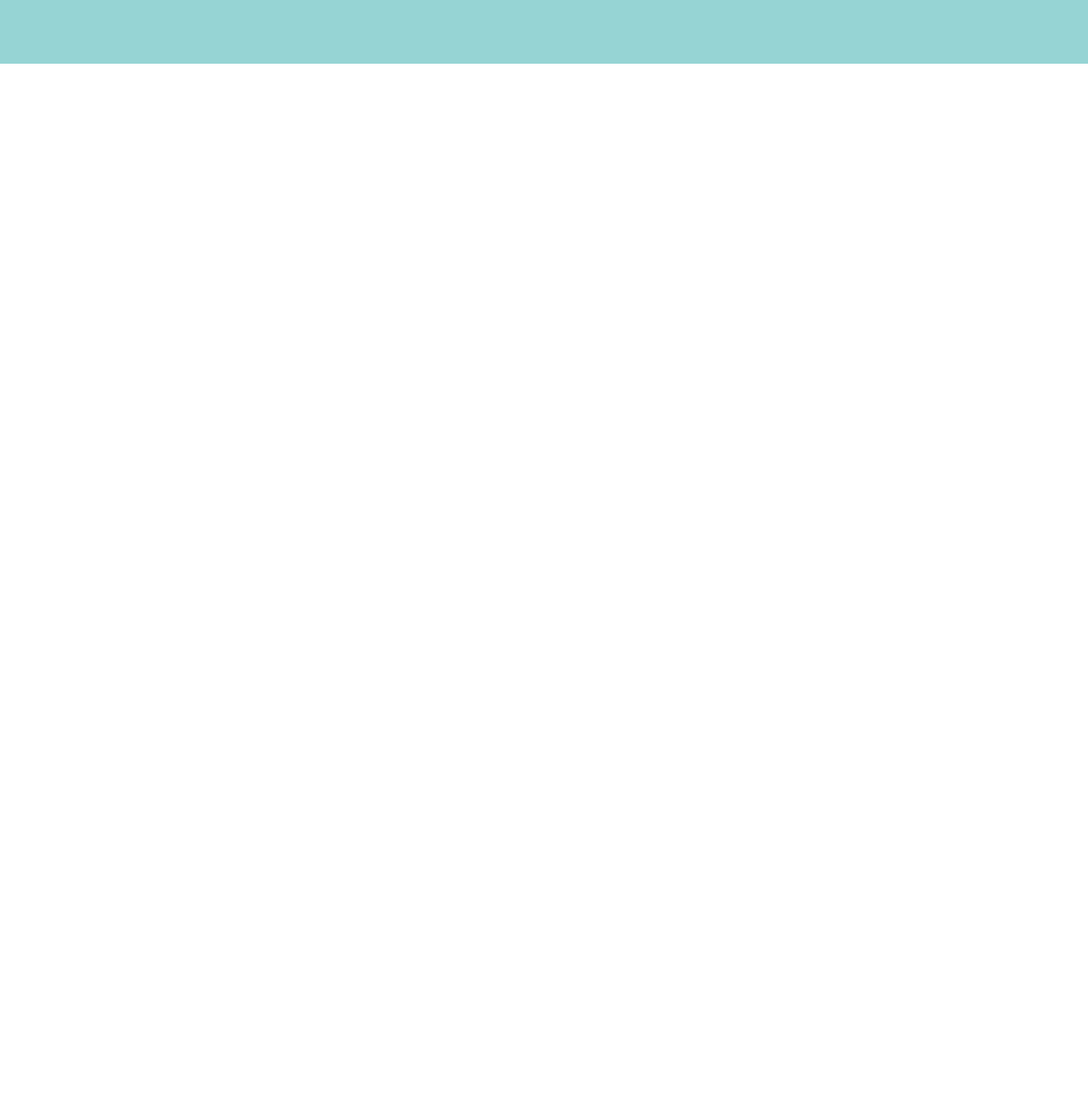
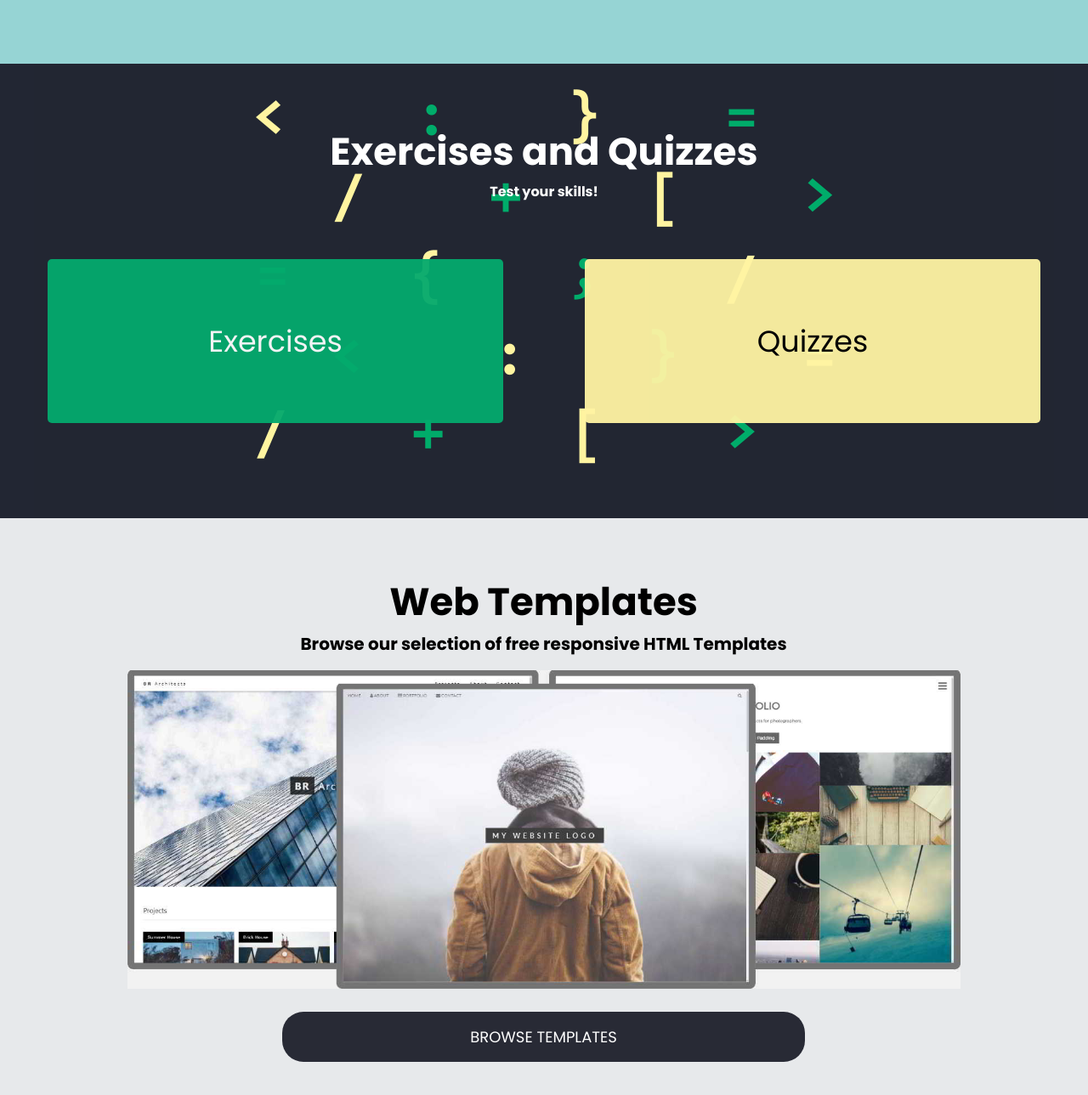
Before and after one commit to EvionDev/w3schools-landing-page-clone, a plain HTML site: page index.html in a window 1280 px wide. Shown: the part 8865-10154 px from the top of the page at 85% size. Before the commit the page ends 8940 px from the top, so only its background shows below. Drawn offline with nearby package versions, Linux system fonts and the light colour scheme; a web font is replaced by a local one.

Commit message:
new section

```diff
--- a/index.html
+++ b/index.html
@@ -331,6 +331,29 @@
         </div>
     </section>
 
+    <section class="excer">
+        <h2>Exercises and Quizzes</h2>
+        <h4>Test your skills!</h4>
+        <br>
+        <div class="un-excer">
+            <div class="block-ex">
+                <p class="green">Exercises</p>
+            </div>
+            <div class="block-ex">
+                <p class="yellow">Quizzes</p>
+            </div>
+        </div>
+    </section>
+
+    <section class="wb-temp">
+        <h2>Web Templates</h2>
+        <h4>Browse our selection of <strong>free</strong> responsive HTML Templates</h4>
+        <div class="image">
+            <img src="/imgs/w3css_templates.jpg" alt="W3.CSS Templates">
+        </div>
+        <a class="btn-temp">BROWSE TEMPLATES</a>
+    </section>
+
     <script src="js/toggleCodeboxTheme.js"></script>
 </body>
 </html>
--- a/scss/style.scss
+++ b/scss/style.scss
@@ -922,6 +922,7 @@ body {
     background-color: $w3css-color;
     padding: 40px 0;
     text-align: center;
+
     .un-game {
         padding: 3%;
         & > h1 {
@@ -958,3 +959,88 @@ body {
         }
     }
 }
+
+.excer {
+    width: 100%;
+    height: auto;
+    padding:70px 0;
+    color: #fff;
+    text-align: center;
+    background: #222633 url("/imgs/w3codes.png") no-repeat fixed center;
+    & > h2 {
+        font-size: 45px;
+        font-weight: 700;
+    }
+    .un-excer {
+        max-width: 1350px;
+        padding: 0 8px;
+        margin: auto;
+        display: grid;
+        grid-template-columns: 1fr 1fr;
+        .block-ex {
+            padding: 0 8px;
+            width: 100%;
+            & > p {
+                margin: 1.2em 0;
+                text-align: center;
+                font-size: 35px;
+                padding: 70px 50px;
+                opacity: 0.95;
+                width: 87%;
+                border-radius: 5px;
+                cursor: pointer;
+                display: inline-block;
+                &.green {
+                    background-color: $primary-color;
+                    &:hover {
+                        background-color: $secondary-color;
+                    }
+                }
+                &.yellow {
+                    background-color: $alert-color;
+                    color: #000;
+                    &:hover{
+                        background-color: $vidh-color;
+                    }
+                }
+            }
+        }
+    }
+}
+.wb-temp {
+    width: 100%;
+    height: auto;
+    background-color: $brighter-grey;
+    text-align: center;
+    padding: 65px 25px 90px 24px;
+    & > h2 {
+        font-size: 45px;
+        font-weight: 700;
+    }
+    & > h4 {
+        font-size: 20px;
+    }
+    .image{
+        max-width: 980px;
+        margin: auto;
+        & > img {
+            width: 100%;
+            margin: 16px 0 20px 0;
+            cursor: pointer;
+        }
+    }
+    .btn-temp {
+        width: 50%;
+        background-color: $body-color;
+        color: #fff;
+        font-size: 18px;
+        margin: auto;
+        display: block;
+        border-radius: 25px;
+        padding: 16px 0;
+        cursor: pointer;
+        &:hover{
+            background-color: #000;
+        }
+    }
+}
```
Also changed, not shown: css/style.css, imgs/w3codes.png (added), imgs/w3css_templates.jpg (added).
